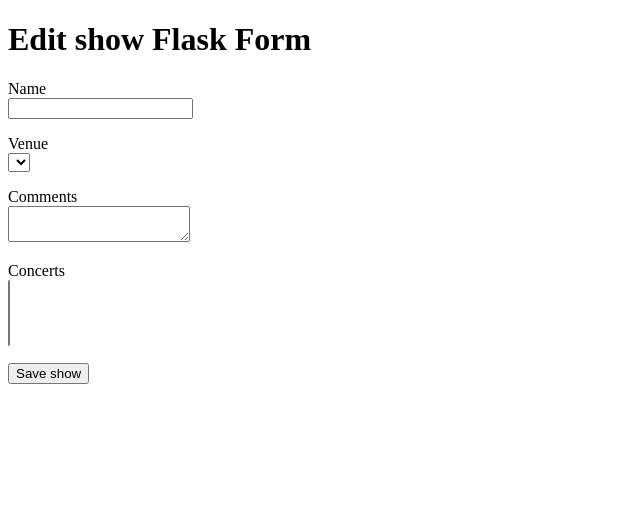
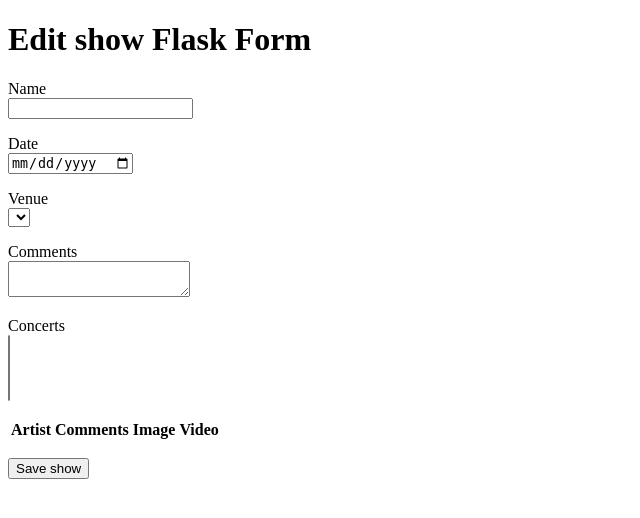
Before and after one commit to MathieuGood/concerts_db, a Flask app: page /create_show in a window 1280 px wide. Shown: the top 518 px of the page, without its empty margins (0-640 px from the left). Run offline with Flask 3, Linux system fonts and the light colour scheme; lists and menus that the app fills with data are empty; parts of the project's set-up code (start-up, migrations or seed data) failed here and were passed over.

Commit message:
Attempts to print concerts list in a table but still not functional.

```diff
--- a/src/app/forms/ShowForm.py
+++ b/src/app/forms/ShowForm.py
@@ -13,10 +13,21 @@ from wtforms.validators import DataRequired
 
 
 class ShowForm(FlaskForm):
+
+    def __init__(self, concerts: list[str], venues: list[str]) -> None:
+        super(ShowForm, self).__init__()
+        self.concerts.choices = concerts
+        self.venue.choices = venues
+
     name = StringField("Name", description="Name of the show")
+    event_date = DateField(
+        "Date", description="Date the event took place", validators=[DataRequired()]
+    )
+
     venue = SelectField(
         "Venue",
         description="Venue where the show took place",
+        choices=[],
         validators=[
             DataRequired(
                 "A venue is needed to create a show, you cannot do without one"
--- a/src/app/routes/show_routes.py
+++ b/src/app/routes/show_routes.py
@@ -1,12 +1,16 @@
 from flask import render_template, request
 from entities.Show import Show
 from repositories.ShowRepository import ShowRepository
+from repositories.VenueRepository import VenueRepository
+from repositories.ConcertRepository import ConcertRepository
 from app.forms.ShowForm import ShowForm
 
 
 def register_routes(app, db):
 
     show_repository = ShowRepository(db.session)
+    concert_repository = ConcertRepository(db.session)
+    venue_repository = VenueRepository(db.session)
 
     @app.route("/")
     def all_shows():
@@ -15,5 +19,9 @@ def register_routes(app, db):
 
     @app.route("/create_show")
     def create_show():
-        form = ShowForm()
-        return render_template("edit_show.html", title="Create a new show right now", form=form)
+        concerts = concert_repository.get_all()
+        venues = venue_repository.get_all()
+        form = ShowForm(concerts=concerts, venues=venues)
+        return render_template(
+            "edit_show.html", title="Create a new show right now", form=form
+        )
--- a/src/app/templates/edit_show.html
+++ b/src/app/templates/edit_show.html
@@ -12,7 +12,7 @@
 <p>Show ID: XXX</p>
 
 <p>
-      Show Date:<input type="date" id="concert_date" name="date" />
+    Show Date:<input type="date" id="concert_date" name="date"/>
 </p>
 
 <p>
@@ -25,7 +25,7 @@
 </p>
 
 <p>
-      Show Comments:<input type="text" id="concert_comments" name="comments" />
+    Show Comments:<input type="text" id="concert_comments" name="comments"/>
 </p>
 
 <p>
@@ -35,7 +35,7 @@
     <option value="2">Artist 2</option>
     <option value="3">Artist 3</option>
 </select>
-      <br />Red Hot Chili Peppers, Foo Fighters, Green Day
+    <br/>Red Hot Chili Peppers, Foo Fighters, Green Day
 </p>
 
 <p>
@@ -69,6 +69,10 @@
         {{ form.name() }}
       </p>
       <p>
+        {{ form.event_date.label }}<br />
+        {{ form.event_date() }}
+      </p>
+      <p>
         {{ form.venue.label }}<br />
         {{ form.venue() }}
       </p>
@@ -80,6 +84,26 @@
         {{ form.concerts.label }}<br />
         {{ form.concerts() }}
       </p>
+
+      <table>
+        <tr>
+          <th>Artist</th>
+          <th>Comments</th>
+          <th>Image</th>
+          <th>Video</th>
+        </tr>
+
+        {% for concert in form.concerts %}
+        <tr>
+          <td>{{ concert[0] }}</td>
+          <td>{{ concert.artist }}</td>
+          <td>{{ concert.comments }}</td>
+          <td>{{ concert.photos }}</td>
+          <td>{{ concert.videos }}</td>
+        </tr>
+        {% endfor %}
+      </table>
+
       <p>{{ form.submit() }}</p>
     </form>
   </body>
```
Lines whose indentation alone changed are shown as unchanged.
